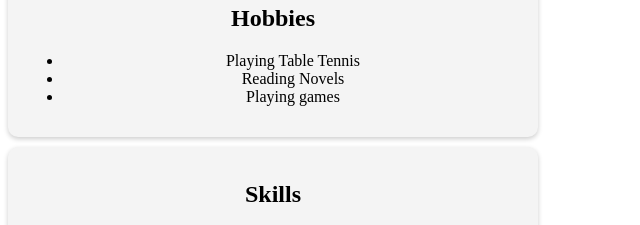
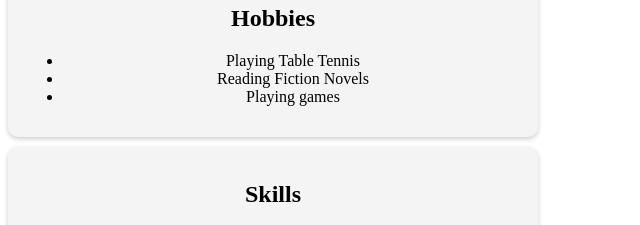
Before and after one commit to Deepak-Belwal/resume-html, a plain HTML site: page index.html in a window 1280 px wide. Shown: the part 739-964 px from the top of the page, 0-640 px from the left. Drawn offline with Linux system fonts and the light colour scheme.

Commit message:
Few minor changes

```diff
--- a/index.html
+++ b/index.html
@@ -55,7 +55,7 @@
             <h2>Hobbies</h2>
             <ul>
                 <li>Playing Table Tennis</li>
-                <li>Reading Novels</li>
+                <li>Reading Fiction Novels</li>
                 <li>Playing games</li>
             </ul>
         </div>
```
